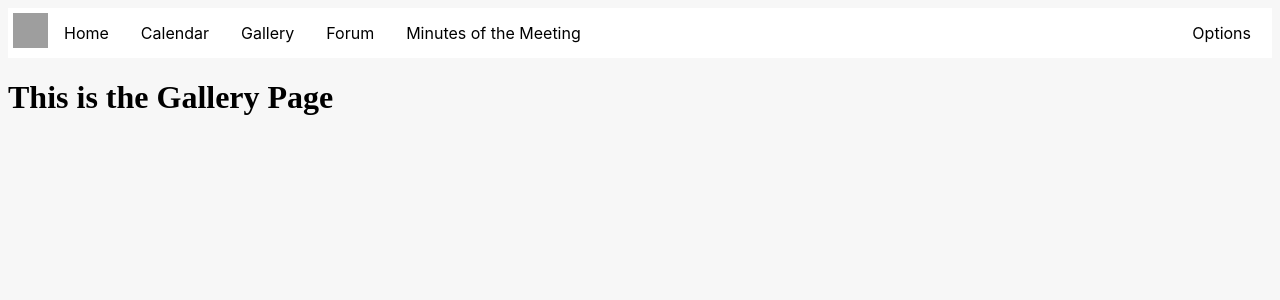
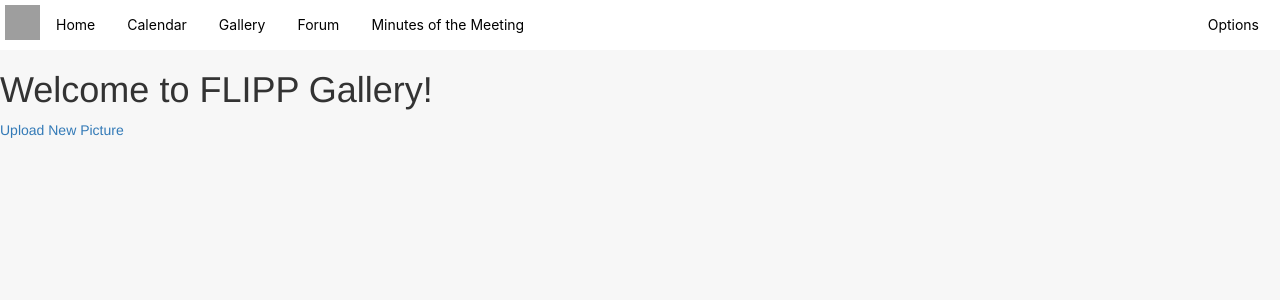
Before and after one commit to delinquentxx/FINALTOPRAMIS, a Flask app: page /gallery in a window 1280 px wide. Shown: the top 300 px of the page. Run offline with Flask 2, Linux system fonts and the light colour scheme; some libraries are stand-ins or nearby versions; grey boxes are pictures that could not be loaded.

```diff
--- a/app.py
+++ b/app.py
@@ -72,6 +72,26 @@ def registration():
 def gallery():
     return render_template("gallery.html")
 
+@app.route('/upload_new_picture', methods=["GET"])
+def upload_new_picture():
+    return render_template("upload_new_picture.html")
+
+@app.route('/process_new_picture', methods=['post'])
+def process_new_picture():
+    picture_date = request.form['date']
+    picture_image = request.form['image']
+    picture_details = request.form['image_details']
+
+    image_data = {'date': picture_date,
+                    'image': picture_image,
+                    'details': picture_details}
+    insert_picture(image_data)
+    return render_template("gallery.html")
+
+
+
+
+
 @app.route('/forum', methods=["GET", "POST"])
 def forum():
     return render_template("forum.html")
--- a/data.py
+++ b/data.py
@@ -33,6 +33,16 @@ def insert_announcement(announcement_data):
     conn.commit()
     conn.close()
 
+#insert new picture to the gallery
+def insert_picture(picture_data):
+    conn, cur = connect_db(db_path)
+    query = 'INSERT INTO Gallery (date, image, details) VALUES (?,?,?)'
+    values = (picture_data['date'],
+              picture_data['image'],
+              picture_data['details'])
+    cur.execute(query, values)
+    conn.commit()
+    conn.close()
 
 #delete announcement through announcement id
 def process_deleting_announcement(announcement_id):
--- a/templates/gallery.html
+++ b/templates/gallery.html
@@ -2,8 +2,13 @@
 
 {% block content %}
 
+<link rel="stylesheet" href="https://maxcdn.bootstrapcdn.com/bootstrap/3.4.1/css/bootstrap.min.css">
 <link rel="stylesheet" href={{ url_for('static', filename='gallery/gallery.css') }}>
 
-<h1>This is the Gallery Page</h1>
+<h1>Welcome to FLIPP Gallery!</h1>
+
+<div>
+  <a class="upload" href="{{ url_for('upload_new_picture') }}">Upload New Picture</a>
+</div>
 
 {% endblock %}
```
Also changed, not shown: templates/upload_new_picture.html (added, +24 -0 lines), flipp.db, static/gallery/gallery.css (line endings or trailing spaces).
